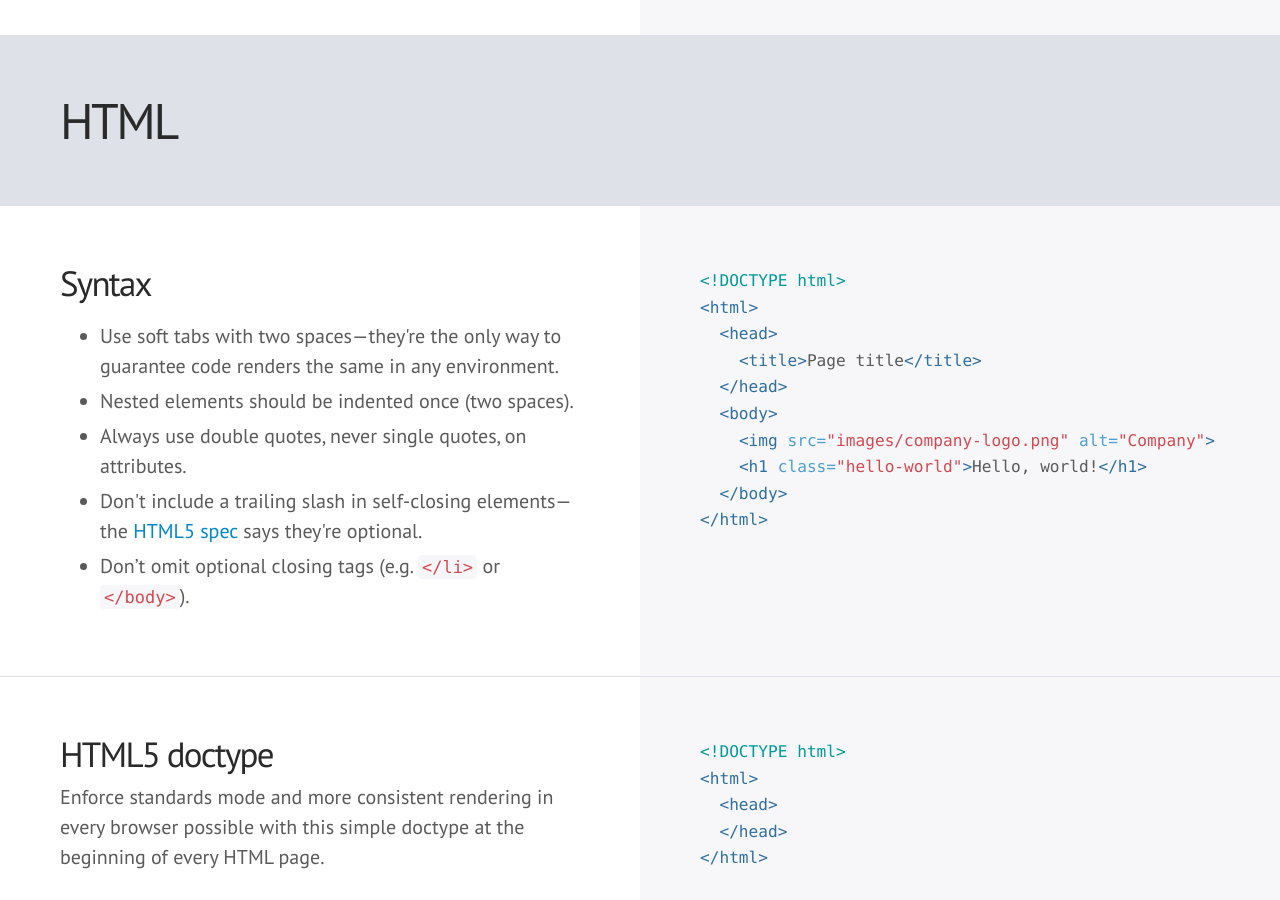
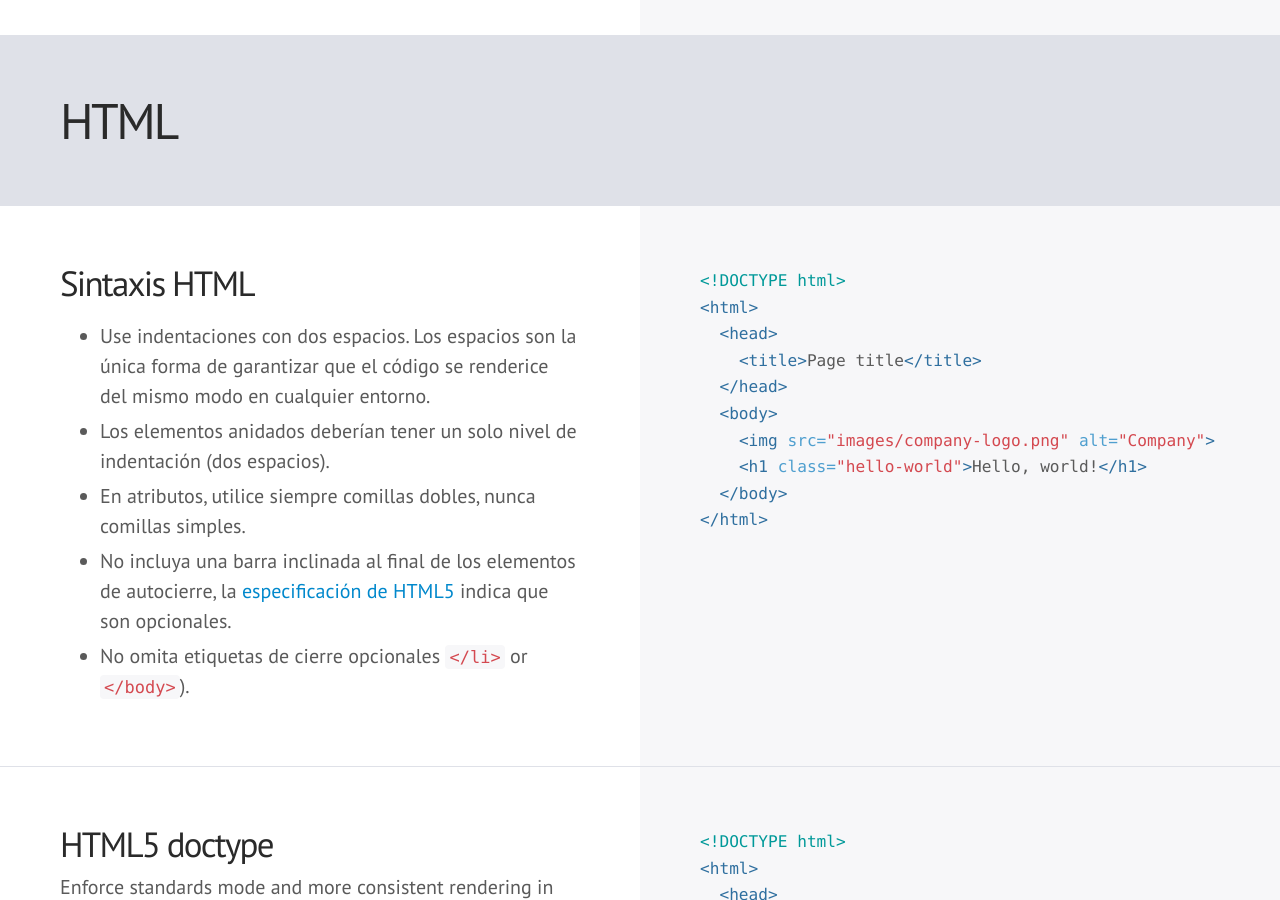
Before and after one commit to mdo/code-guide, a Jekyll site: the page built from index.html, in a window 1280 px wide and 900 px high, scrolled down 1541 px. Built offline with Jekyll 4.4.1, drawn with Linux system fonts in a browser that asks for light colours; some web fonts are replaced; Markdown is read by kramdown in place of the engine named in the settings; comment, search, counter and statistics services are not loaded; some of the changed text lies outside the part shown.

Commit message:
Spanish Translation - Translated the point related to HTML Syntax

```diff
--- a/index.html
+++ b/index.html
@@ -10,7 +10,7 @@ layout: default
   <div class="col">
     <h4><a href="#html">HTML</a></h4>
     <ul>
-      <li><a href="#html-syntax">Sintaxis</a></li>
+      <li><a href="#html-syntax">Sintaxis HTML</a></li>
       <li><a href="#html-doctype">Doctype HTML5</a></li>
       <li><a href="#html-lang">Atributo de idioma</a></li>
       <li><a href="#html-encoding">Codificación de caracteres</a></li>
@@ -64,13 +64,13 @@ layout: default
 
 <div class="section" id="html-syntax">
   <div class="col">
-    <h3>Syntax</h3>
+    <h3>Sintaxis HTML</h3>
     <ul>
-      <li>Use soft tabs with two spaces—they're the only way to guarantee code renders the same in any environment.</li>
-      <li>Nested elements should be indented once (two spaces).</li>
-      <li>Always use double quotes, never single quotes, on attributes.</li>
-      <li>Don't include a trailing slash in self-closing elements—the <a href="http://dev.w3.org/html5/spec-author-view/syntax.html#syntax-start-tag">HTML5 spec</a> says they're optional.</li>
-      <li>Don’t omit optional closing tags (e.g. <code>&lt;/li&gt;</code> or <code>&lt;/body&gt;</code>).</li>
+      <li>Use indentaciones con dos espacios. Los espacios son la única forma de garantizar que el código se renderice del mismo modo en cualquier entorno.</li>
+      <li>Los elementos anidados deberían tener un solo nivel de indentación (dos espacios).</li>
+      <li>En atributos, utilice siempre comillas dobles, nunca comillas simples.</li>
+      <li>No incluya una barra inclinada al final de los elementos de autocierre, la <a href="http://dev.w3.org/html5/spec-author-view/syntax.html#syntax-start-tag">especificación de HTML5</a> indica que son opcionales.</li>
+      <li>No omita etiquetas de cierre opcionales <code>&lt;/li&gt;</code> or <code>&lt;/body&gt;</code>).</li>
     </ul>
   </div>
   <div class="col">
```
